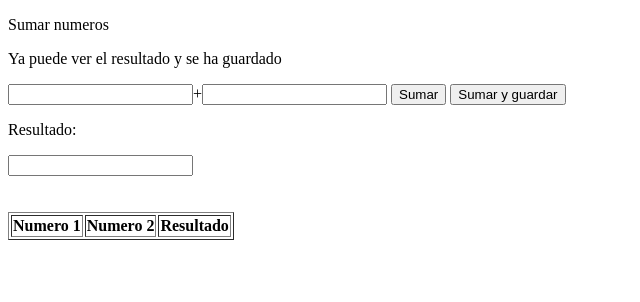
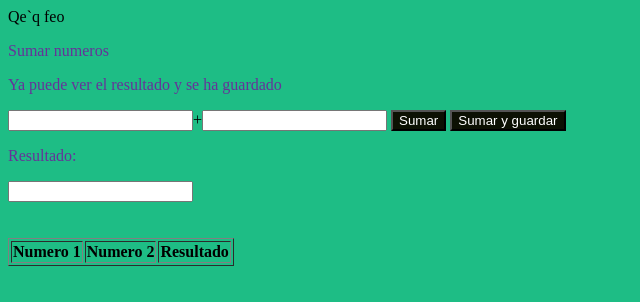
Before and after one commit to fernandezluisn/LaboratorioIII, a plain HTML site: page clase2/Calculadora.html in a window 1280 px wide. Shown: the whole page, without its empty margins (0-640 px from the left). Drawn offline with Linux system fonts and the light colour scheme.

```diff
--- a/clase2/Calculadora.html
+++ b/clase2/Calculadora.html
@@ -3,16 +3,19 @@
 <html lang="en">
 <head>
     <script src="calculadora.js"></script>
+
 <title>Calculadora</title>
 </head>
 
 <body>
+    <link rel="stylesheet" href="./primeravez.css">
+<h1.claseLoca>Qe`q feo</h1>
   <form  ng-bind-template="1">
 <p>Sumar numeros</p>
 <p>Ya puede ver el resultado y se ha guardado</p>
 <input type="number" id="n1">+<input type="text" id="t1">
-<input type="button" id="botonSumar" value="Sumar" >
-<input type="button" id="botonSumaryGuardar" value="Sumar y guardar"  onclick="">
+<input type="button" id="botonSumar" value="Sumar" class="boton">
+<input type="button" id="botonSumaryGuardar" value="Sumar y guardar" class="boton">
 <br>
 
 <p>Resultado:</p>
--- /dev/null
+++ b/clase2/primeravez.css
@@ -0,0 +1,27 @@
+body{
+    background-color: rgb(30, 189, 133);
+}
+h1,h2{
+    color:rgba(0, 0, 0, 0.815)
+}
+p{
+    color:rebeccapurple;
+}
+p.negrita{
+    font: large;
+    margin-left: 3;
+}
+
+.claseLoca{
+    color: rgba(85, 64, 27, 0.856);
+    font-style: italic;
+}
+
+.boton{
+    background-color: rgb(12, 17, 3);
+    color:white;
+    height: 90 px;
+    width: 120 px;
+    border-radius: 7 px;
+    margin-bottom: 10 px;
+}
```
